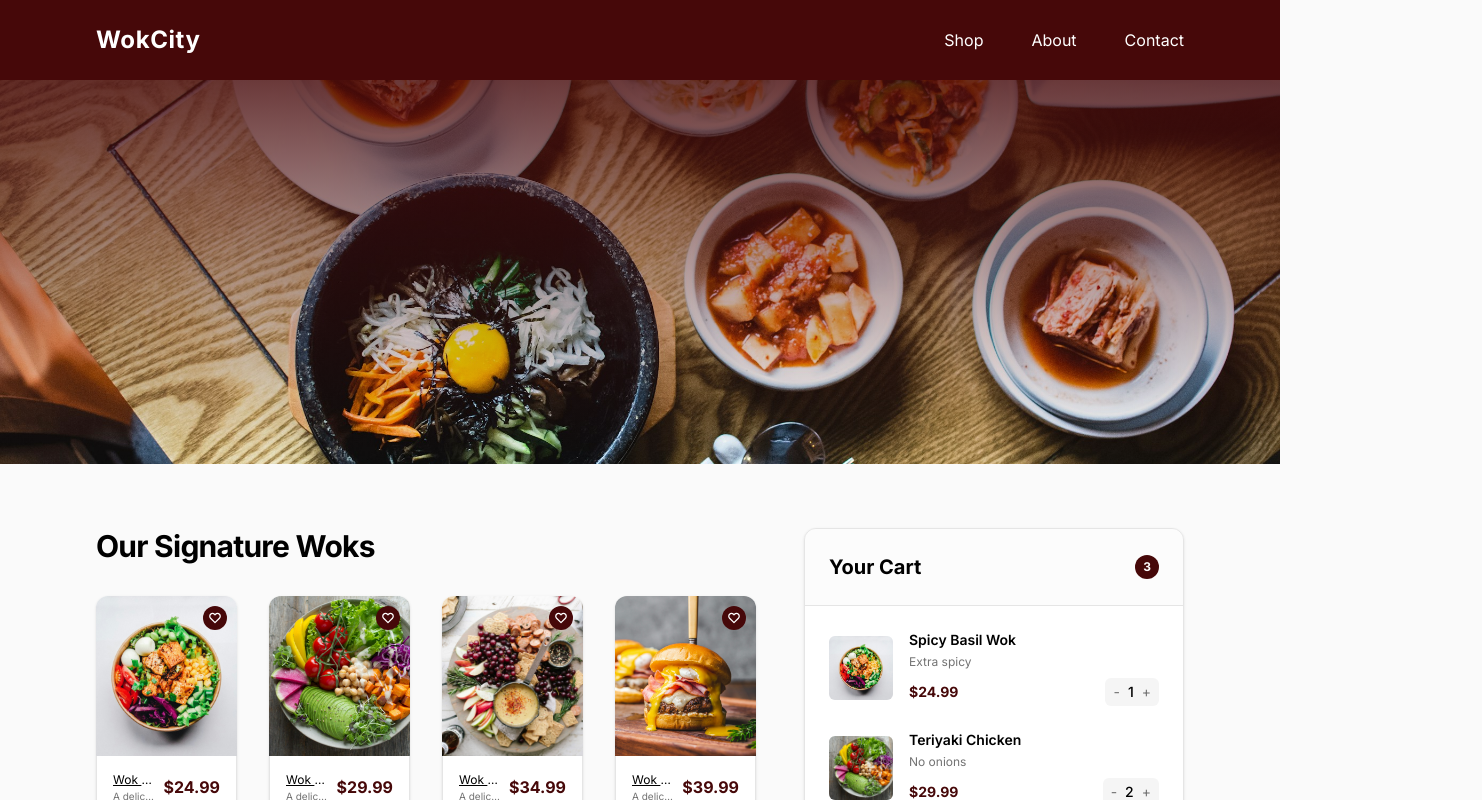
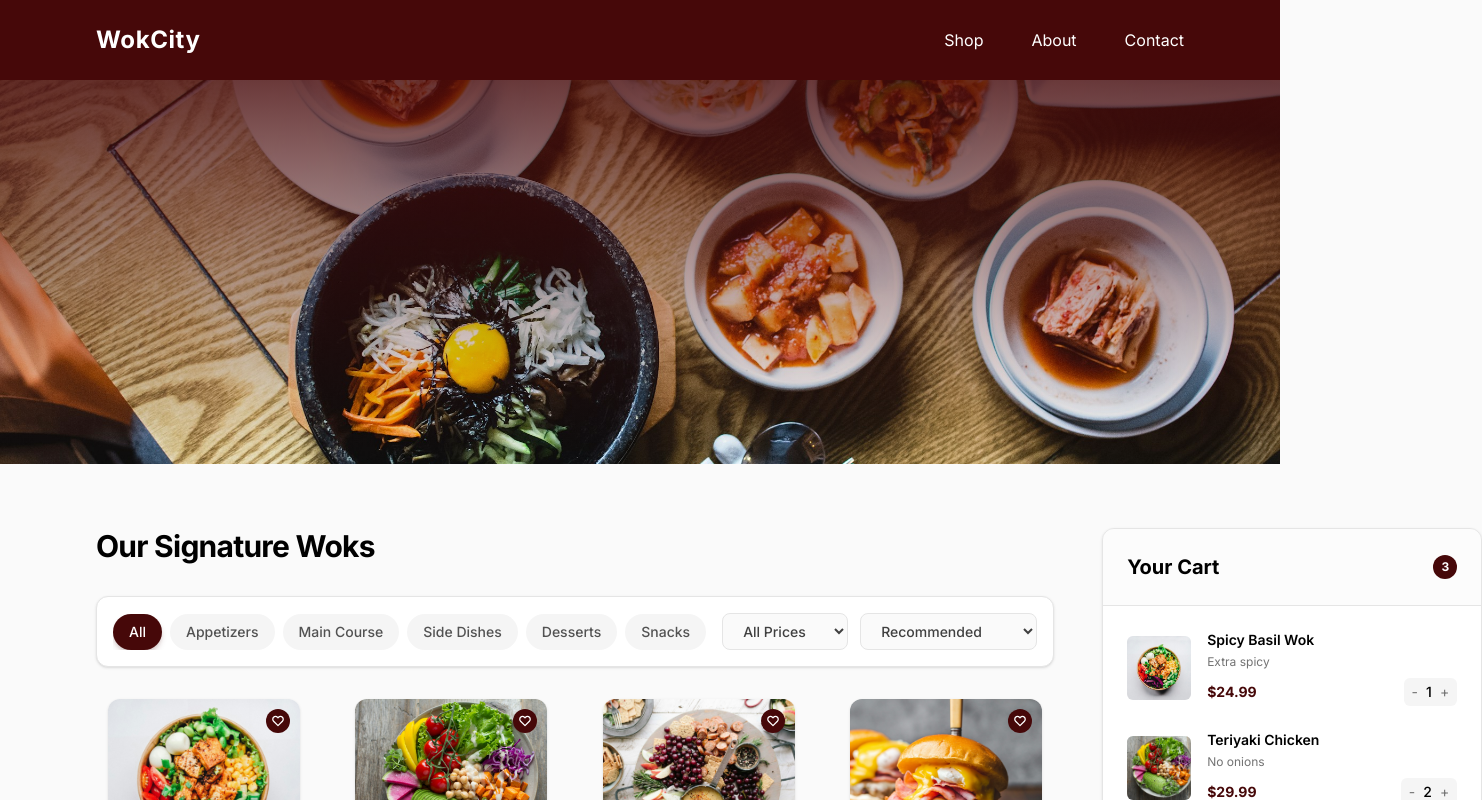
Before and after one commit to Ace-design2/wokcity-restaurant, a Next.js app: page / in a window 1280 px wide. Shown: the top 800 px of the page, 1482 px wide, since content can reach past the window. Built offline with nearby package versions, Linux system fonts and the light colour scheme.

Commit message:
feat: Implement product filtering and sorting capabilities with a new UI and expanded mock data in the product grid.

```diff
--- a/components/ProductGrid.tsx
+++ b/components/ProductGrid.tsx
@@ -1,20 +1,102 @@
-import React from 'react';
+"use client";
+
+import React, { useState, useMemo } from 'react';
 import ProductCard from './ProductCard';
 
-const MOCK_PRODUCTS = Array.from({ length: 16 }).map((_, i) => ({
+const CATEGORIES = ["All", "Appetizers", "Main Course", "Side Dishes", "Desserts", "Snacks"];
+
+const MOCK_PRODUCTS = Array.from({ length: 24 }).map((_, i) => ({
   id: `prod-${i}`,
   name: `Wok Meal ${i + 1}`,
   description: 'A delicious customized wok meal to enjoy...',
-  price: 24.99 + (i % 5) * 5.00,
-  // Cycle through local images food1.jpg to food10.jpg
+  category: CATEGORIES[(i % 5) + 1], // Map to 1-5 (skipping 0 'All')
+  price: Math.round((Math.random() * 40 + 10) * 100) / 100, // Two decimals $10 to $50
   imageUrl: `/images/food${(i % 10) + 1}.jpg`,
 }));
 
 export default function ProductGrid() {
+  const [activeCategory, setActiveCategory] = useState("All");
+  const [priceRange, setPriceRange] = useState("All");
+  const [sortOrder, setSortOrder] = useState("Recommended");
+
+  const filteredAndSortedProducts = useMemo(() => {
+    let result = [...MOCK_PRODUCTS];
+
+    if (activeCategory !== "All") {
+      result = result.filter(p => p.category === activeCategory);
+    }
+
+    if (priceRange === "Under $20") {
+      result = result.filter(p => p.price < 20);
+    } else if (priceRange === "$20 - $35") {
+      result = result.filter(p => p.price >= 20 && p.price <= 35);
+    } else if (priceRange === "Over $35") {
+      result = result.filter(p => p.price > 35);
+    }
+
+    if (sortOrder === "Price: Low to High") {
+      result.sort((a, b) => a.price - b.price);
+    } else if (sortOrder === "Price: High to Low") {
+      result.sort((a, b) => b.price - a.price);
+    } else if (sortOrder === "Alphabetical (A-Z)") {
+      result.sort((a, b) => a.name.localeCompare(b.name));
+    }
+
+    return result;
+  }, [activeCategory, priceRange, sortOrder]);
+
   return (
     <div className="w-full">
-      <div className="grid grid-cols-1 sm:grid-cols-2 md:grid-cols-3 xl:grid-cols-4 gap-8">
-        {MOCK_PRODUCTS.map((product) => (
+      {/* Filters & Sorting Bar */}
+      <div className="flex flex-col lg:flex-row justify-between items-start lg:items-center gap-4 mb-8 bg-white p-4 rounded-xl shadow-sm border border-neutral-200">
+
+        {/* Category Pills */}
+        <div className="flex gap-2 overflow-x-auto w-full lg:w-auto pb-2 lg:pb-0 hide-scrollbar" style={{ scrollbarWidth: 'none', msOverflowStyle: 'none' }}>
+          {CATEGORIES.map(cat => (
+            <button
+              key={cat}
+              onClick={() => setActiveCategory(cat)}
+              className={`whitespace-nowrap px-4 py-2 rounded-full text-sm font-medium transition-colors focus:outline-none ${
+                activeCategory === cat
+                  ? "bg-red-950 text-white shadow-md shadow-red-950/20"
+                  : "bg-neutral-100 text-neutral-600 hover:bg-neutral-200"
+              }`}
+            >
+              {cat}
+            </button>
+          ))}
+        </div>
+
+        {/* Dropdowns (Price & Sort) */}
+        <div className="flex items-center gap-3 w-full lg:w-auto">
+          <select
+            value={priceRange}
+            onChange={(e) => setPriceRange(e.target.value)}
+            className="px-4 py-2 bg-neutral-50 border border-neutral-200 rounded-lg text-sm font-medium text-neutral-700 outline-none focus:ring-2 focus:ring-red-950 cursor-pointer flex-1 lg:flex-none"
+          >
+            <option value="All">All Prices</option>
+            <option value="Under $20">Under $20</option>
+            <option value="$20 - $35">$20 - $35</option>
+            <option value="Over $35">Over $35</option>
+          </select>
+
+          <select
+            value={sortOrder}
+            onChange={(e) => setSortOrder(e.target.value)}
+            className="px-4 py-2 bg-neutral-50 border border-neutral-200 rounded-lg text-sm font-medium text-neutral-700 outline-none focus:ring-2 focus:ring-red-950 cursor-pointer flex-1 lg:flex-none"
+          >
+            <option value="Recommended">Recommended</option>
+            <option value="Price: Low to High">Price: Ascending</option>
+            <option value="Price: High to Low">Price: Descending</option>
+            <option value="Alphabetical (A-Z)">Alphabetical (A-Z)</option>
+          </select>
+        </div>
+      </div>
+
+      {/* Grid */}
+      {filteredAndSortedProducts.length > 0 ? (
+        <div className="grid grid-cols-1 sm:grid-cols-2 lg:grid-cols-3 xl:grid-cols-4 gap-8">
+          {filteredAndSortedProducts.map((product) => (
             <div key={product.id} className="flex justify-center">
               <ProductCard
                 id={product.id}
@@ -26,6 +108,17 @@ export default function ProductGrid() {
             </div>
           ))}
         </div>
+      ) : (
+        <div className="py-24 text-center text-neutral-500 bg-white rounded-xl border border-dashed border-neutral-300">
+          <p className="text-xl">No products found matching your criteria.</p>
+          <button
+            onClick={() => { setActiveCategory("All"); setPriceRange("All"); setSortOrder("Recommended"); }}
+            className="mt-4 text-red-600 font-medium hover:underline focus:outline-none"
+          >
+            Clear filters
+          </button>
+        </div>
+      )}
     </div>
   );
 }
```
Lines whose indentation alone changed are shown as unchanged.
